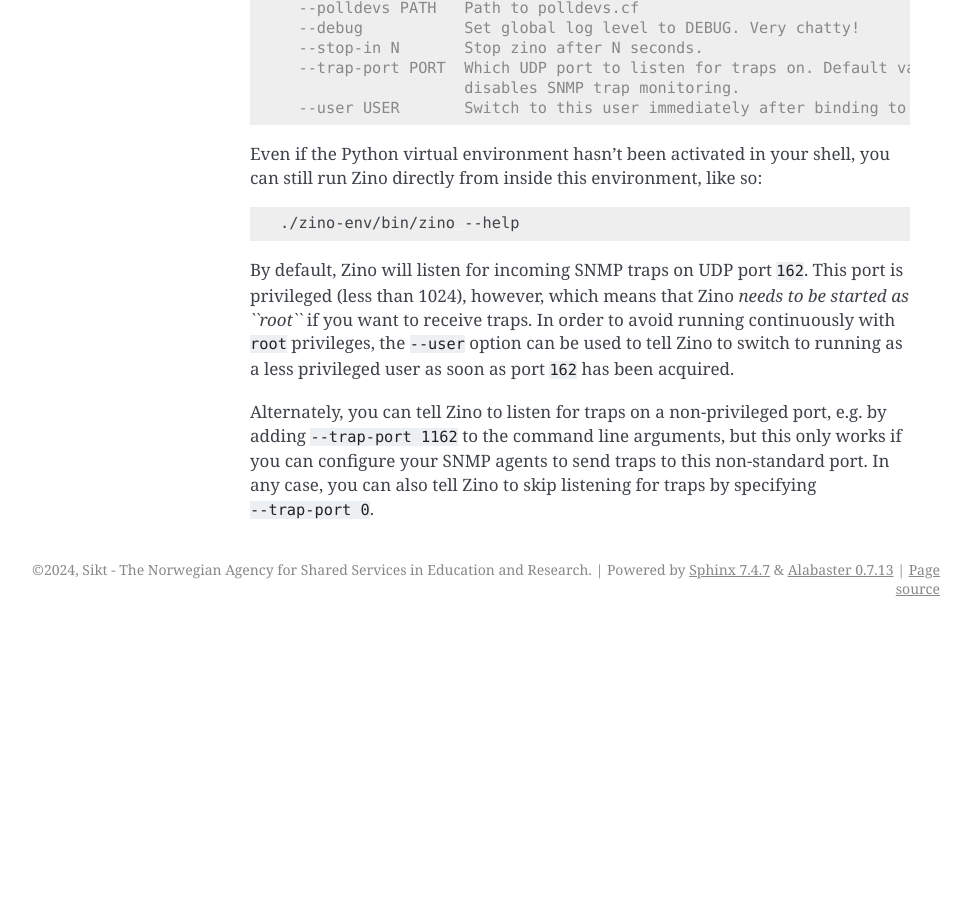
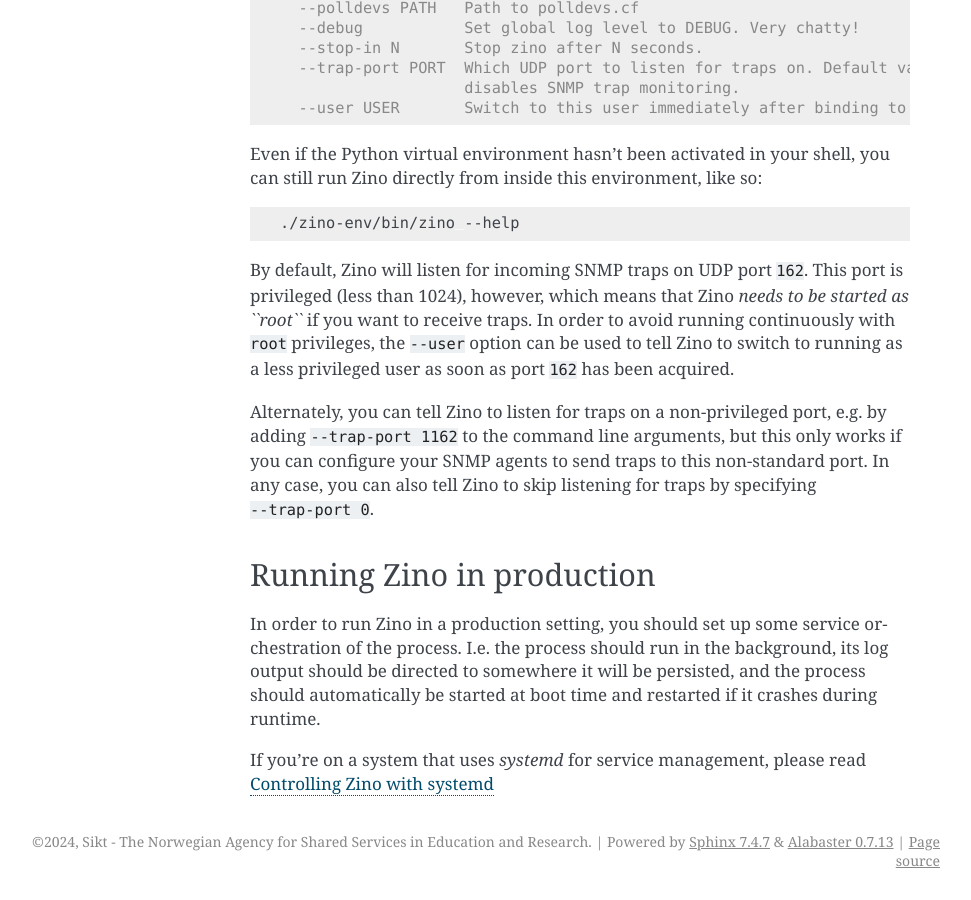
Before and after one commit to Uninett/zino, a Sphinx documentation site: the page built from docs/installation.rst, in a window 1280 px wide and 900 px high, scrolled down 1930 px. Shown: the whole window, without its empty margins (170-1141 px from the left). Built offline with Sphinx 7.4.7, drawn with Linux system fonts in a browser that asks for light colours; pages that are not in the unit, such as notebooks, are missing from menus; before the commit the page ends 2558 px from its top, so only the background shows below that; some of the changed text lies outside the part shown.

Commit message:
Add short doc section on production considerations
Also link to the systemd howto.

```diff
--- a/docs/installation.rst
+++ b/docs/installation.rst
@@ -123,3 +123,16 @@
 but this only works if you can configure your SNMP agents to send traps
 to this non-standard port. In any case, you can also tell Zino to skip
 listening for traps by specifying ``--trap-port 0``.
+
+
+Running Zino in production
+--------------------------
+
+In order to run Zino in a production setting, you should set up some service
+orchestration of the process.  I.e. the process should run in the background,
+its log output should be directed to somewhere it will be persisted, and the
+process should automatically be started at boot time and restarted if it
+crashes during runtime.
+
+If you're on a system that uses *systemd* for service management, please read
+:doc:`/howtos/controlling-zino-with-systemd`
```
